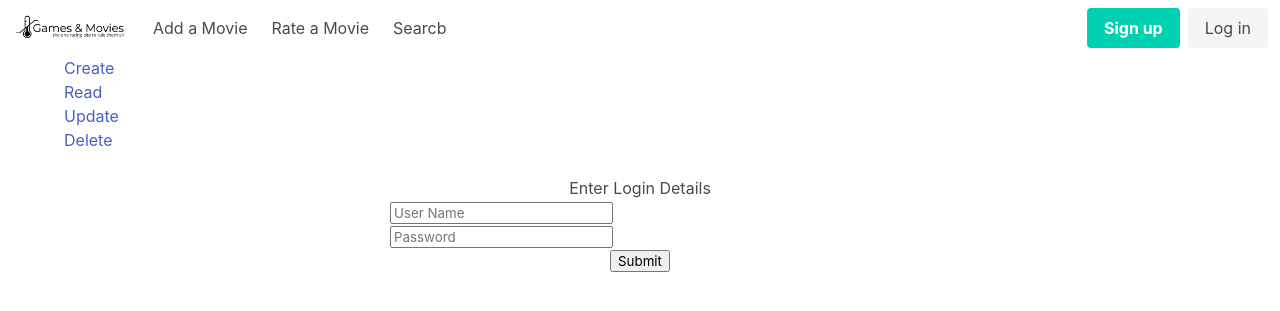
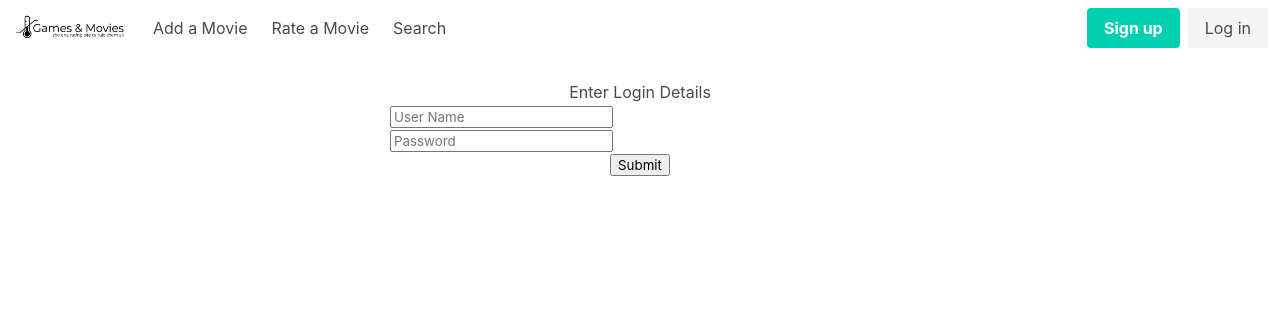
Before and after one commit to Morty4/project5, a PHP site: page /admin/index.php in a window 1280 px wide. Shown: the top 311 px of the page. Run offline with PHP 8.4, Linux system fonts and the light colour scheme; data that the repository does not hold is empty; some libraries are stand-ins or nearby versions.

Commit message:
working on admin dashboard

```diff
--- a/admin/index.php
+++ b/admin/index.php
@@ -1,10 +1,18 @@
 <?php include "templates/header.php"?>
-<ul>
+
+<!-- php if(userType = admin)
+		manageAccountButton
+		manageUsersButton
+		manageContent -->
+
+
+
+<!-- <ul>
   <li><a href="create.php">Create</a></li>
   <li><a href="read.php">Read</a></li>
   <li><a href="update.php">Update</a></li>
   <li><a href="delete.php">Delete</a></li>
-</ul>
+</ul> -->
 <?php include "templates/footer.php"?>
 
 <form name="frmUser" method="post" action="">
--- a/admin/templates/header.php
+++ b/admin/templates/header.php
@@ -28,7 +28,7 @@
             <div class="navbar-start">
                 <a class="navbar-item" href="newmovie.php">Add a Movie</a>
                 <a class="navbar-item" href="rate.php">Rate a Movie</a>
-                <a class="navbar-item" href="search.php">Searcb</a>
+                <a class="navbar-item" href="search.php">Search</a>
             </div>
 
             <div class="navbar-end">
```
